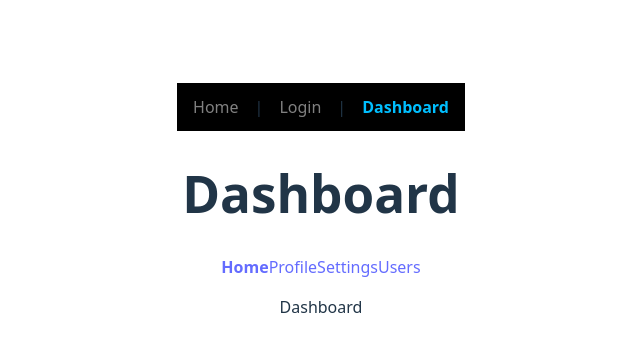
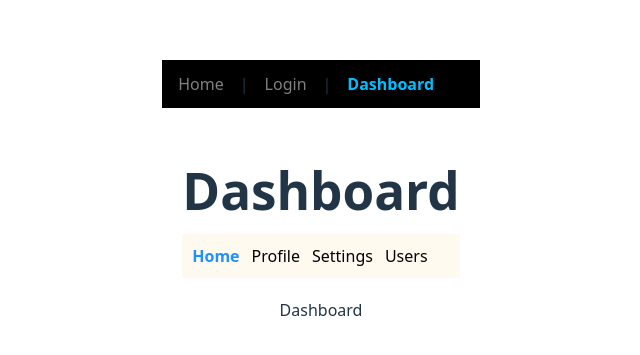
Before and after one commit to AlexFTF-art/Tarea-Router, a React (Vite) app in the folder TareaRouter/: page /dashboard in a window 1280 px wide. Shown: the part 191-546 px from the top of the page, without its empty margins (319-959 px from the left). Built offline with nearby package versions, Linux system fonts and the light colour scheme.

Commit message:
añado estilos a dashboard

```diff
--- a/TareaRouter/src/pages/Dashboard/Dashboard.css
+++ b/TareaRouter/src/pages/Dashboard/Dashboard.css
@@ -0,0 +1,25 @@
+.dash-container {
+  padding: 20px;
+}
+
+.dash-title {
+  margin-bottom: 15px;
+}
+
+.dash-nav {
+  background-color: floralwhite;
+  padding: 10px;
+  margin-bottom: 20px;
+  display: flex;
+  gap: 12px;
+}
+
+.dash-nav a {
+  text-decoration: none;
+  color: black;
+}
+
+.dash-nav a.active {
+  font-weight: bold;
+  color: dodgerblue;
+}
--- a/TareaRouter/src/pages/Dashboard/Dashboard.jsx
+++ b/TareaRouter/src/pages/Dashboard/Dashboard.jsx
@@ -1,26 +1,19 @@
 import { Outlet, NavLink } from "react-router-dom";
+import './Dashboard.css'
 
 const Dashboard = () => {
   return (
-    <div>
-      <h1>Dashboard</h1>
+    <div className="dash-container">
+      <h1 className="dash-title">Dashboard</h1>
 
-      <nav>
-        <NavLink to='' end style={({ isActive }) => ({fontWeight: isActive ? 'bold' : 'normal'})}>
-          Home
-        </NavLink>
+      <nav className="dash-nav">
+        <NavLink to='' end> Home </NavLink>
 
-        <NavLink to='profile' end style={({ isActive }) => ({fontWeight: isActive ? 'bold' : 'normal'})}>
-          Profile
-        </NavLink>
+        <NavLink to='profile'>  Profile </NavLink>
 
-        <NavLink to='settings' end style={({ isActive }) => ({fontWeight: isActive ? 'bold' : 'normal'})}>
-          Settings
-        </NavLink>
+        <NavLink to='settings'> Settings </NavLink>
 
-        <NavLink to='users' style={({ isActive }) => ({fontWeight: isActive ? 'bold' : 'normal'})}>
-          Users
-        </NavLink>
+        <NavLink to='users'> Users </NavLink>
 
       </nav>
       <Outlet />
```
